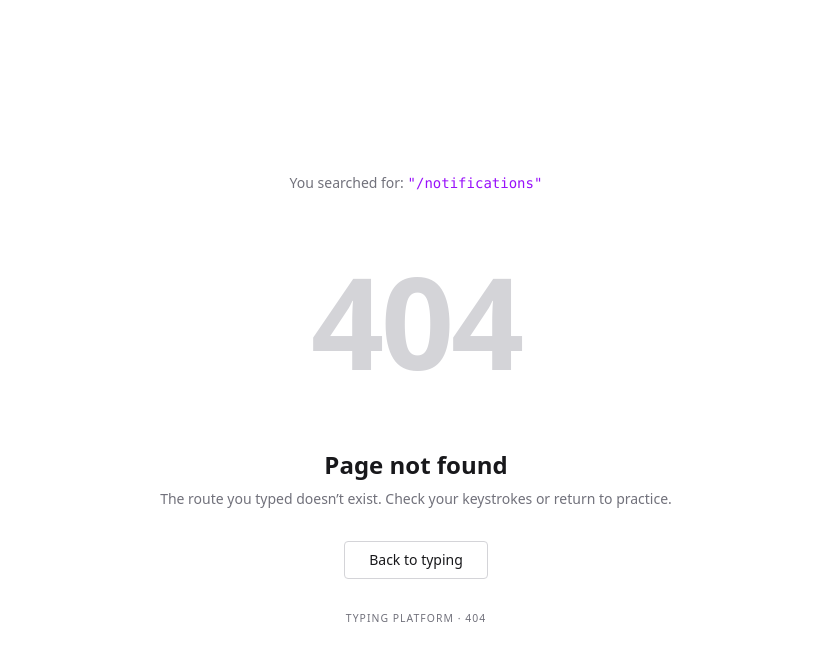
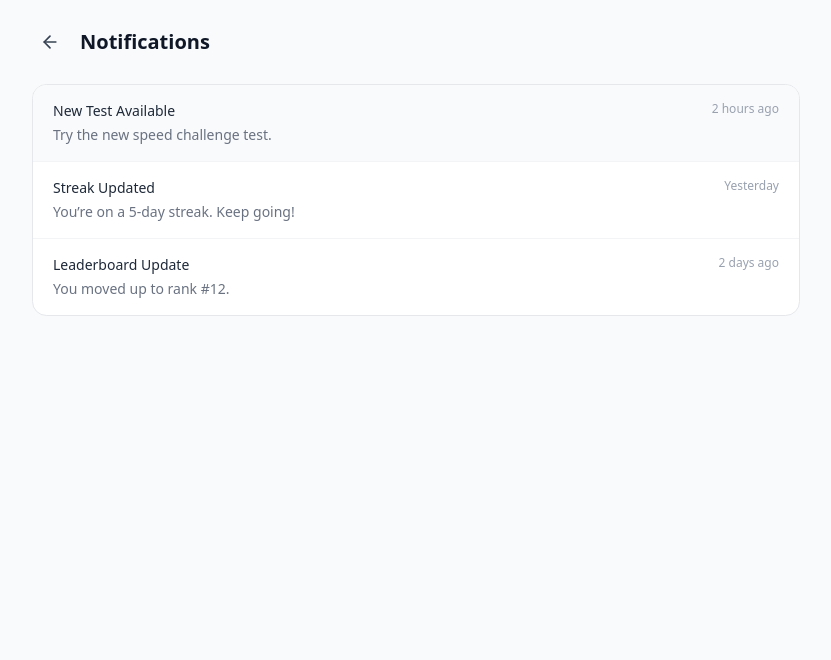
Before and after one commit to Anil-sai0418/TypeSprint, a React (Vite) app in the folder frontend/: page /notifications in a window 1280 px wide. Before the commit this address had no page. Shown: the top 660 px of the page, without its empty margins (224-1055 px from the left). Built offline with nearby package versions, Linux system fonts and the light colour scheme; sample sign-in values are in the browser's storage.

Commit message:
feat:added the notification page form the notification .

```diff
--- a/frontend/src/components/notification/Notification.jsx
+++ b/frontend/src/components/notification/Notification.jsx
@@ -1,9 +1,11 @@
 import React, { useState, useRef, useEffect } from 'react';
 import { Bell } from 'lucide-react';
+import { useNavigate } from "react-router-dom";
 
 const Notification = () => {
   const [open, setOpen] = useState(false);
   const dropdownRef = useRef(null);
+  const navigate = useNavigate();
 
   // Close dropdown on outside click
   useEffect(() => {
@@ -69,7 +71,13 @@ const Notification = () => {
 
           {/* Footer */}
           <div className="px-4 py-3 border-t border-gray-100 dark:border-zinc-800 text-center">
-            <button className="text-sm font-medium text-indigo-600 dark:text-indigo-400 hover:underline">
+            <button
+              onClick={() => {
+                setOpen(false);
+                navigate("/notifications");
+              }}
+              className="text-sm font-medium text-indigo-600 dark:text-indigo-400 hover:underline"
+            >
               View all notifications
             </button>
           </div>
--- /dev/null
+++ b/frontend/src/components/notification/NotificationList.jsx
@@ -0,0 +1,85 @@
+import React from "react";
+import { ArrowLeft } from "lucide-react";
+import { useNavigate } from "react-router-dom";
+
+const notifications = [
+  {
+    id: 1,
+    title: "New Test Available",
+    desc: "Try the new speed challenge test.",
+    time: "2 hours ago",
+    unread: true,
+  },
+  {
+    id: 2,
+    title: "Streak Updated",
+    desc: "You’re on a 5-day streak. Keep going!",
+    time: "Yesterday",
+    unread: false,
+  },
+  {
+    id: 3,
+    title: "Leaderboard Update",
+    desc: "You moved up to rank #12.",
+    time: "2 days ago",
+    unread: false,
+  },
+];
+
+function NotificationList() {
+  const navigate = useNavigate();
+  return (
+    <div className="min-h-screen bg-gray-50 dark:bg-zinc-950 px-4 py-6">
+      <div className="max-w-3xl mx-auto">
+        {/* Header */}
+        <div className="flex items-center gap-3 mb-6">
+          <button
+            onClick={() => navigate(-1)}
+            className="p-2 rounded-lg
+                       hover:bg-gray-100 dark:hover:bg-zinc-800
+                       transition-colors"
+          >
+            <ArrowLeft className="h-5 w-5 text-gray-700 dark:text-zinc-300" />
+          </button>
+
+          <h1 className="text-xl font-semibold text-gray-900 dark:text-zinc-100">
+            Notifications
+          </h1>
+        </div>
+
+        {/* Notifications Container */}
+        <div
+          className="rounded-xl border border-gray-200 dark:border-zinc-800
+                     bg-white dark:bg-zinc-900 overflow-hidden"
+        >
+          {notifications.map((item) => (
+            <div
+              key={item.id}
+              className={`px-5 py-4 border-b last:border-b-0
+                border-gray-100 dark:border-zinc-800
+                ${item.unread ? "bg-gray-50 dark:bg-zinc-800/40" : ""}
+              `}
+            >
+              <div className="flex justify-between items-start gap-4">
+                <div>
+                  <p className="text-sm font-medium text-gray-800 dark:text-zinc-200">
+                    {item.title}
+                  </p>
+                  <p className="text-sm text-gray-500 dark:text-zinc-400 mt-1">
+                    {item.desc}
+                  </p>
+                </div>
+
+                <span className="text-xs text-gray-400 dark:text-zinc-500 whitespace-nowrap">
+                  {item.time}
+                </span>
+              </div>
+            </div>
+          ))}
+        </div>
+      </div>
+    </div>
+  );
+}
+
+export default NotificationList;
--- a/frontend/src/router/routes.jsx
+++ b/frontend/src/router/routes.jsx
@@ -10,12 +10,21 @@ import Profile from '../pages/Profile';
 import TypingTest from '../routes/type/page';
 import TypingLoader from '../Loding/Loading';
 import { ProtectedRoute, PublicRoute } from './ProtectedRoute';
+import NotificationList from '../components/notification/NotificationList';
 
 /**
  * App Routes Configuration
  * Define all application routes here
  */
 const routes = [
+  {
+    path: '/notifications',
+    element: (
+      <ProtectedRoute>
+        <NotificationList />
+      </ProtectedRoute>
+    )
+  },
   {
     path: '*',
     element: <NotFound />
```
